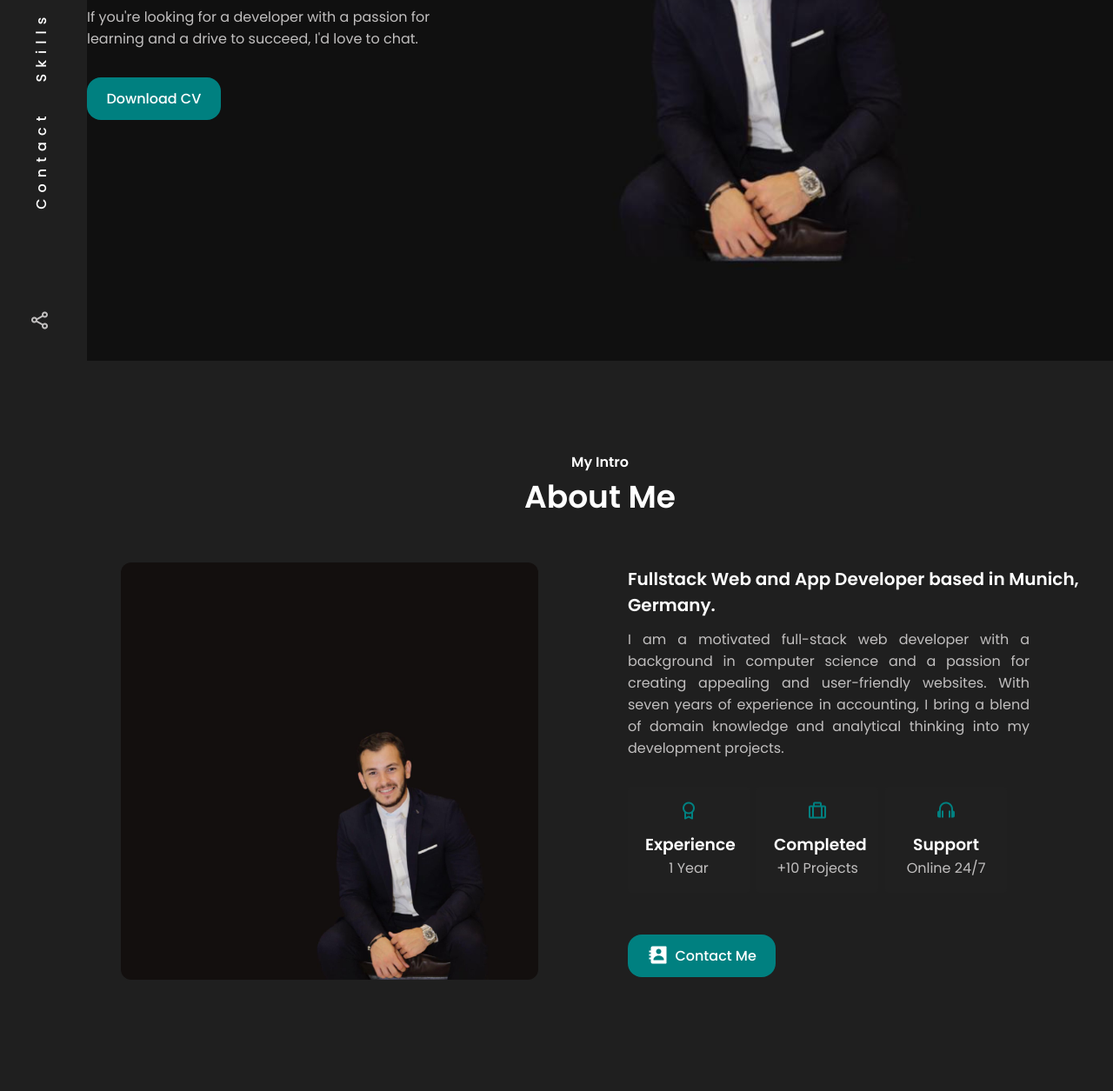
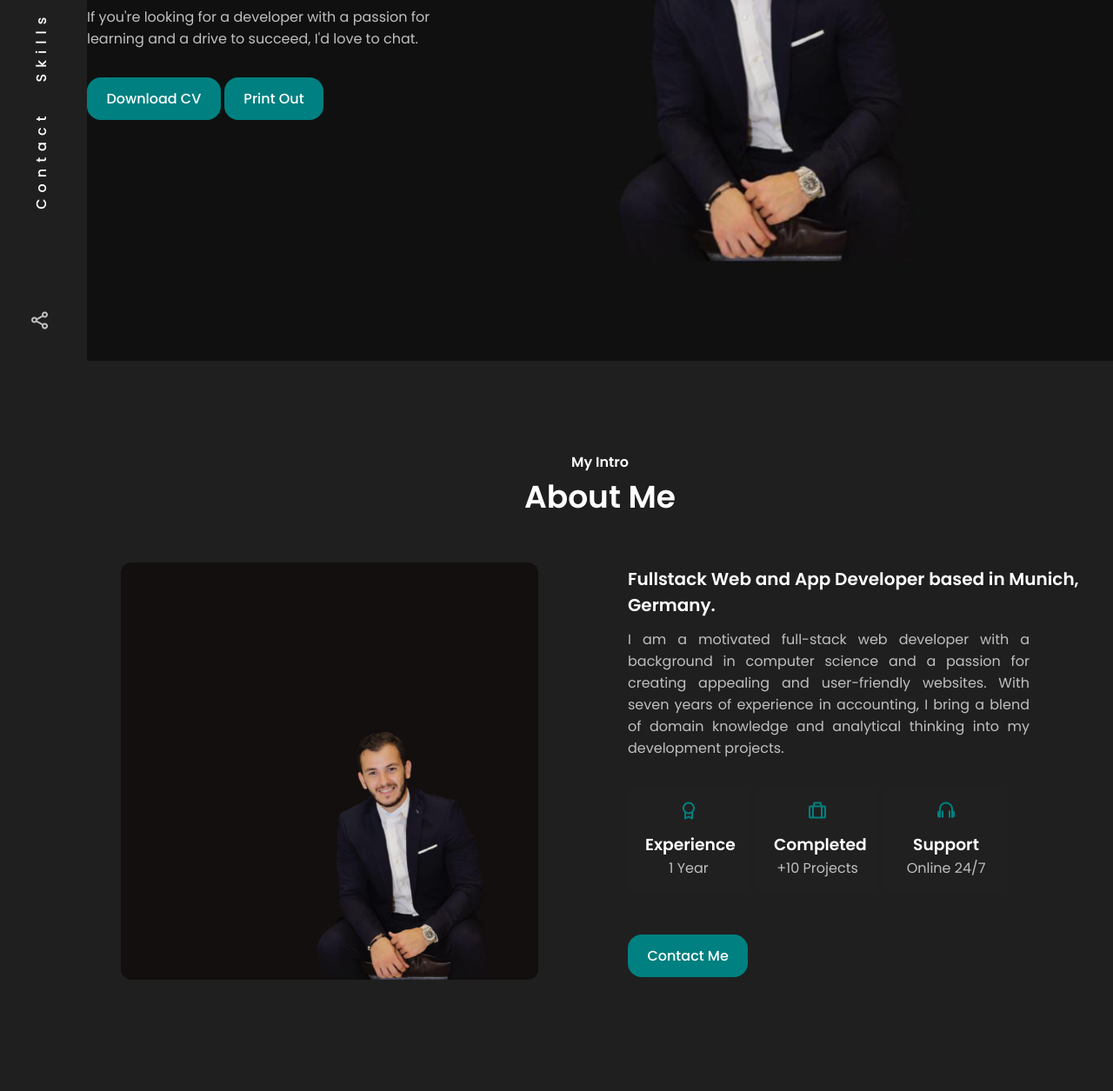
Before and after one commit to Momtaz1992/PortFolio_webdevelopment, a plain HTML site: page index.html in a window 1280 px wide. Shown: the part 385-1640 px from the top of the page at 87% size. Drawn offline with nearby package versions, Linux system fonts and the light colour scheme.

Commit message:
updating

```diff
--- a/index.html
+++ b/index.html
@@ -83,6 +83,7 @@
                             <h3 class="home__subtitle">Junior Full Stack Web Developer</h3>
                             <p class="home__description">If you're looking for a developer with a passion for learning and a drive to succeed, I'd love to chat.</p>
                             <a href="./Images/cv.pdf" download="CV"><button id="downloadBtn">Download CV</button></a>
+                            <a href="./Images/cvWhite.pdf" target="_blank" id="downloadBtn" onclick="window.print()">Print Out</a>
                             <!-- Invisible link for triggering the download -->
                             <a id="downloadLink" style="display:none"></a>
                      </div>
@@ -117,8 +118,8 @@
                                           <span class="about__subtitle">Online 24/7</span>
                                    </div>
                             </div>
-                            <a href="#contact" class="button"><i class='bx bxs-contact button__icon'></i>
-                            Contact Me</a>
+                            <a href="https://mail.google.com/mail/u/0/#inbox" class="button" target="_blank">
+                                   Contact Me</a>
                      </div>
               </div>
 
@@ -425,7 +426,7 @@
                                    </a>
                             </div>
                      </div>
-                     <p class="footer__copy">&#169; AsmarGroup. all right reserved</p>
+                     <p class="footer__copy">asmar.momtaz@gmail.com  &#169; all right reserved</p>
               </div>
        </footer>
     <script src="./JavaScript/main.js"></script>
```
Also changed, not shown: 1 other file.
